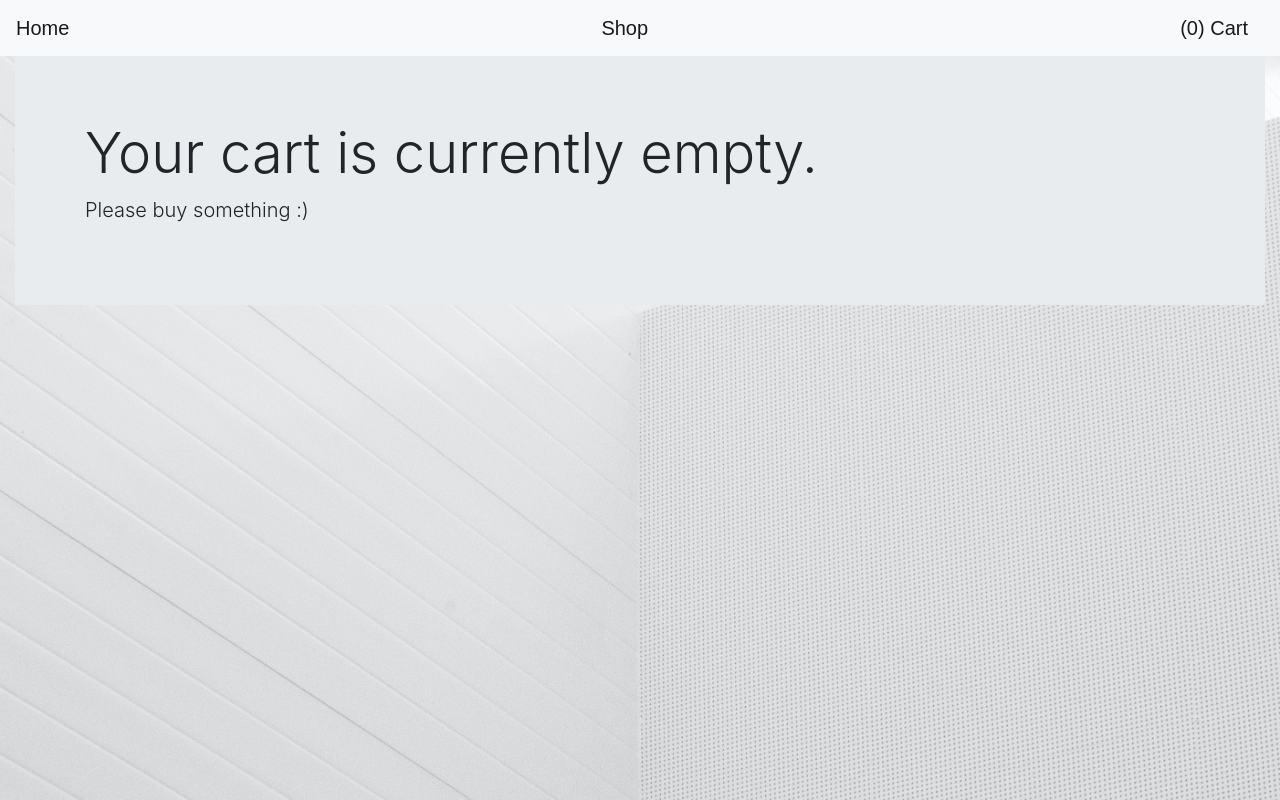
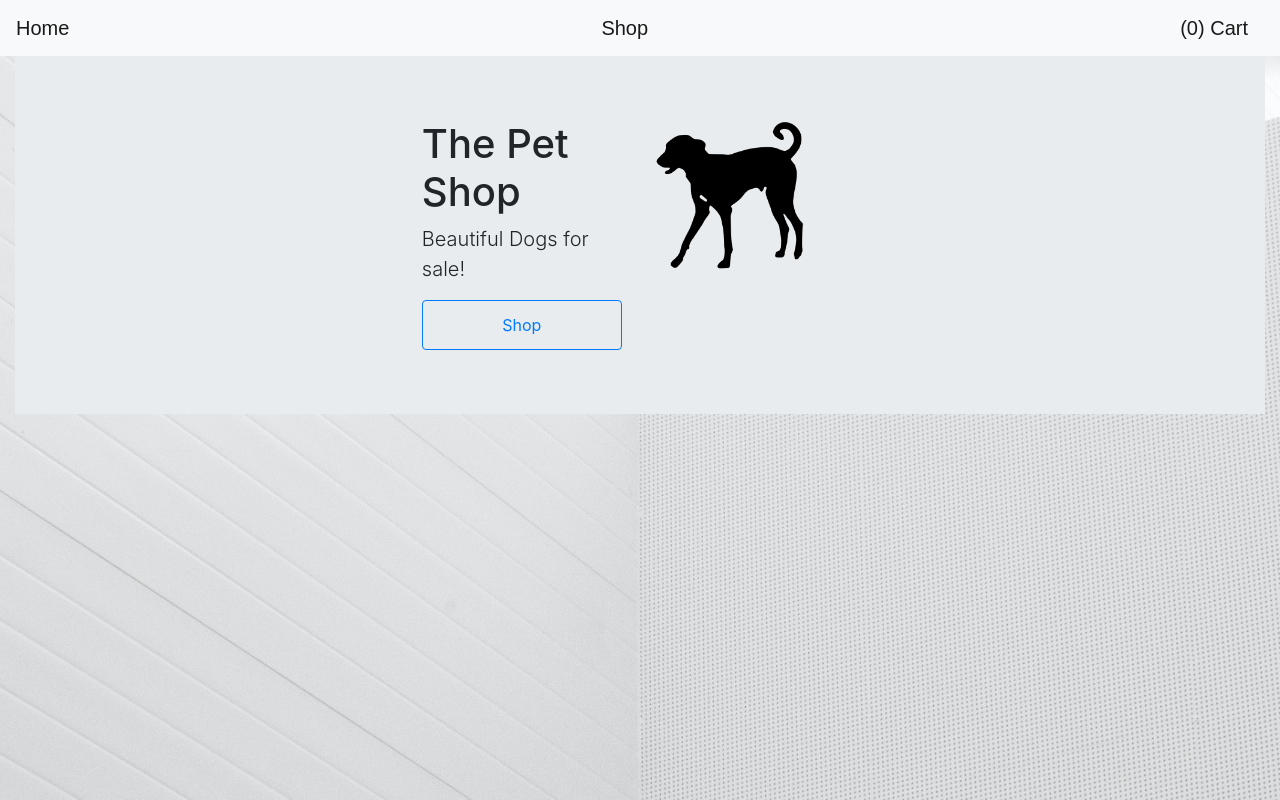
Before and after one commit to jegrieve/shopping-cart-app, a React (Create React App) app: page /cart in a window 1280 px wide. Built offline with nearby package versions, Linux system fonts and the light colour scheme.

Commit message:
add a default route

```diff
--- a/package.json
+++ b/package.json
@@ -2,6 +2,7 @@
   "name": "shopping-cart-app",
   "version": "0.1.0",
   "private": true,
+  "homepage": "http://jegrieve.github.io/shopping-cart-app",
   "dependencies": {
     "@testing-library/jest-dom": "^5.11.4",
     "@testing-library/react": "^11.1.0",
@@ -16,6 +17,8 @@
   },
   "scripts": {
     "start": "react-scripts start",
+    "predeploy": "npm run build",
+    "deploy": "gh-pages -d build",
     "build": "react-scripts build",
     "test": "react-scripts test",
     "eject": "react-scripts eject"
@@ -37,5 +40,8 @@
       "last 1 firefox version",
       "last 1 safari version"
     ]
+  },
+  "devDependencies": {
+    "gh-pages": "^3.1.0"
   }
 }
--- a/src/Routes.js
+++ b/src/Routes.js
@@ -40,6 +40,7 @@ const Routes = () => {
     <BrowserRouter>
       <Navbar count={count} />
       <Switch>
+        <Route component={Homepage} />
         <Route exact path="/" component={Homepage} />
         <Route
           exact
```
Also changed, not shown: 1 other file (tests, documents, lock files or other folders).
